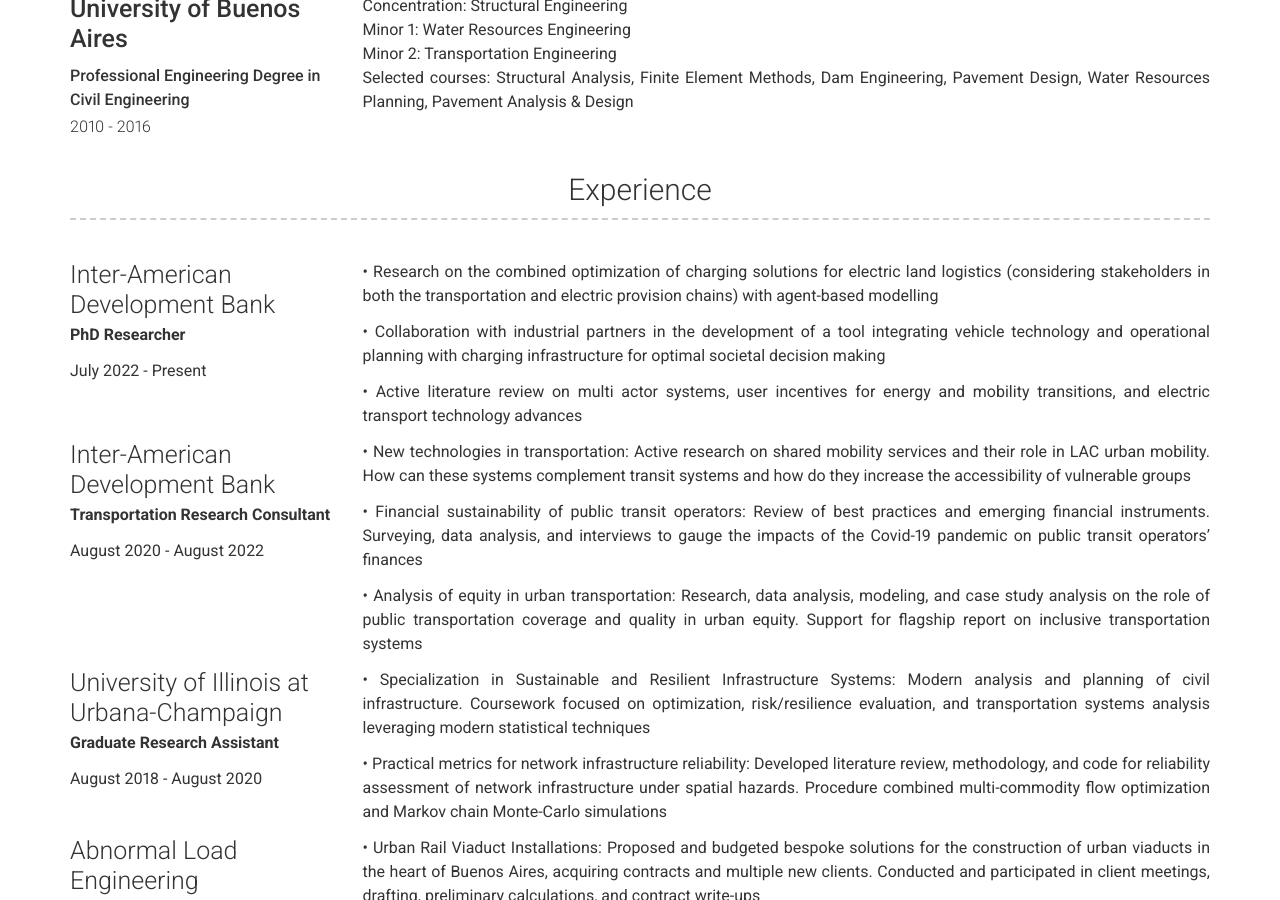
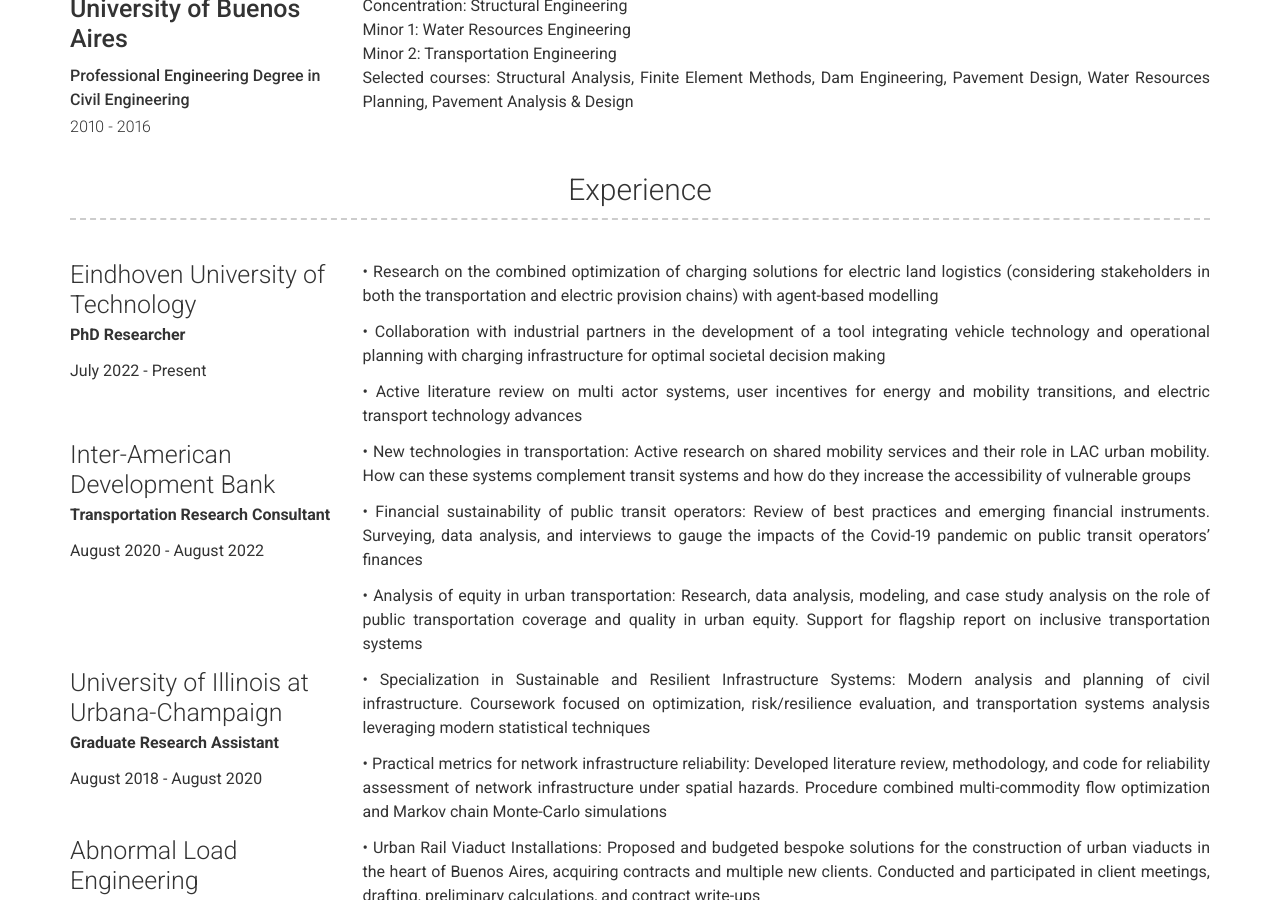
Before and after one commit to JPchomp/JPchomp.github.io, a Jekyll site: the page built from index.md, in a window 1280 px wide and 900 px high, scrolled down 814 px. Built offline with Jekyll 4.4.1, drawn with Linux system fonts in a browser that asks for light colours.

Commit message:
Update profexperience.yml

```diff
--- a/_data/profexperience.yml
+++ b/_data/profexperience.yml
@@ -1,4 +1,4 @@
-- company: Inter-American Development Bank
+- company: Eindhoven University of Technology
   job_title: PhD Researcher
   dates: July 2022 - Present
   description: |
```
